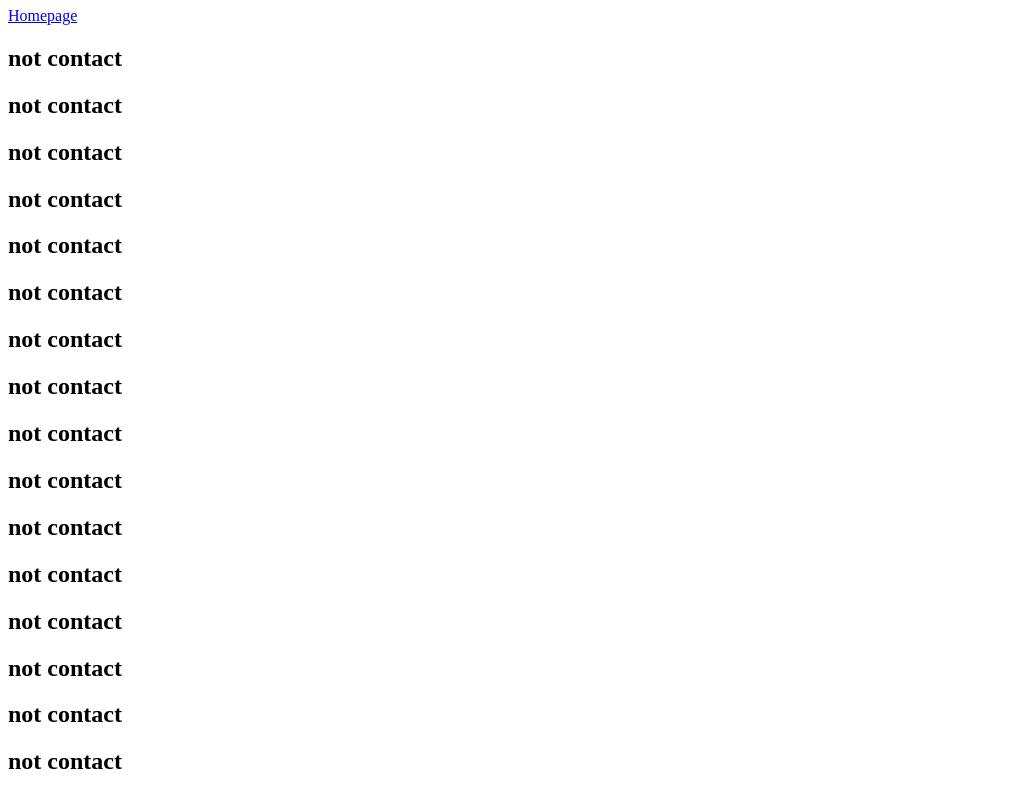
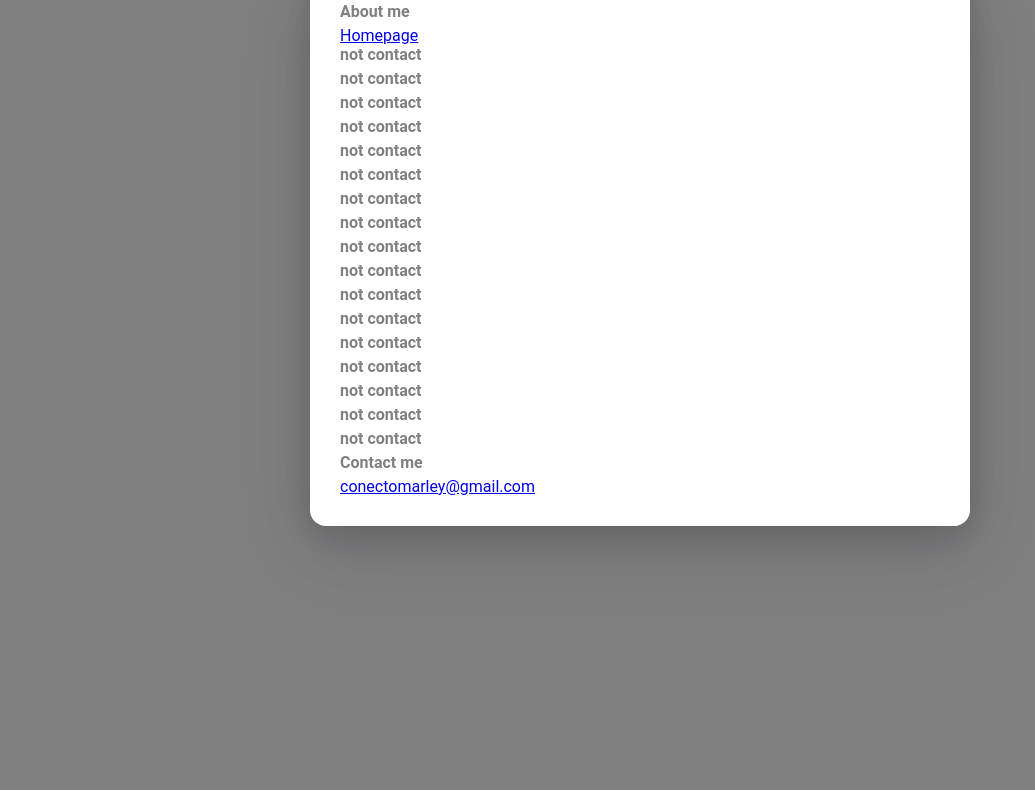
Before and after one commit to conectomarley/oneportfolio, a plain HTML site: page about.html in a window 1280 px wide. Shown: the part 73-863 px from the top of the page, without its empty margins (0-1035 px from the left). After the commit the page ends 800 px from the top, so only its background shows below. Drawn offline with Linux system fonts and the light colour scheme.

Commit message:
updated div class

```diff
--- a/about.html
+++ b/about.html
@@ -6,7 +6,8 @@
     <link rel="stylesheet" href="style.css" />
     <title>About me</title>
   </head>
-  <body class="about-contact">
+  <body>
+    <div class="about-contact">
       <h1>About me</h1>
       <a href="index.html">Homepage</a>
       <h2>not contact</h2>
@@ -29,5 +30,6 @@
 
       <h2 id="contact">Contact me</h2>
       <a href="mailto:conectomarley@gmail.com">conectomarley@gmail.com</a>
+    </div>
   </body>
 </html>
--- a/style.css
+++ b/style.css
@@ -1,17 +1,46 @@
+:root {
+  --background-color: white;
+  --font-family: "roboto", sans-serif;
+  --box-shadow: rgba(17, 17, 26, 0.1) 0px 8px 24px,
+    rgba(17, 17, 26, 0.1) 0px 16px 56px, rgba(17, 17, 26, 0.1) 0px 24px 80px;
+  --primary-color: grey;
+}
+
+body {
+  background-color: grey;
+}
+
 div.index-homepage {
-  background-color: white;
-  font-family: "roboto", sans-serif;
-  background: #ddeedf;
+  background-color: var(--background-color);
+  font-family: var(--font-family);
   max-width: 600px;
   margin: 45px auto;
-  box-shadow: rgba(17, 17, 26, 0.1) 0px 8px 24px,
-    rgba(17, 17, 26, 0.1) 0px 16px 56px, rgba(17, 17, 26, 0.1) 0px 24px 80px;
+  box-shadow: var(--box-shadow);
   border-radius: 16px;
   padding: 30px;
 }
+
 div.index-homepage h1 {
   margin: 0 0 5px;
-  font-family: "roboto", sans-serif;
-  color: #57385c;
+  font-family: var(--font-family);
+  color: var(--primary-color);
   font-size: 24px;
 }
+
+div.about-contact {
+  background-color: var(--background-color);
+  font-family: var(--font-family);
+  max-width: 600px;
+  margin: 45px auto;
+  box-shadow: var(--box-shadow);
+  border-radius: 16px;
+  padding: 30px;
+}
+
+div.about-contact h1,
+h2 {
+  margin: 0 0 5px;
+  font-family: var(--font-family);
+  color: var(--primary-color);
+  font-size: 16px;
+}
```
Lines whose indentation alone changed are shown as unchanged.
